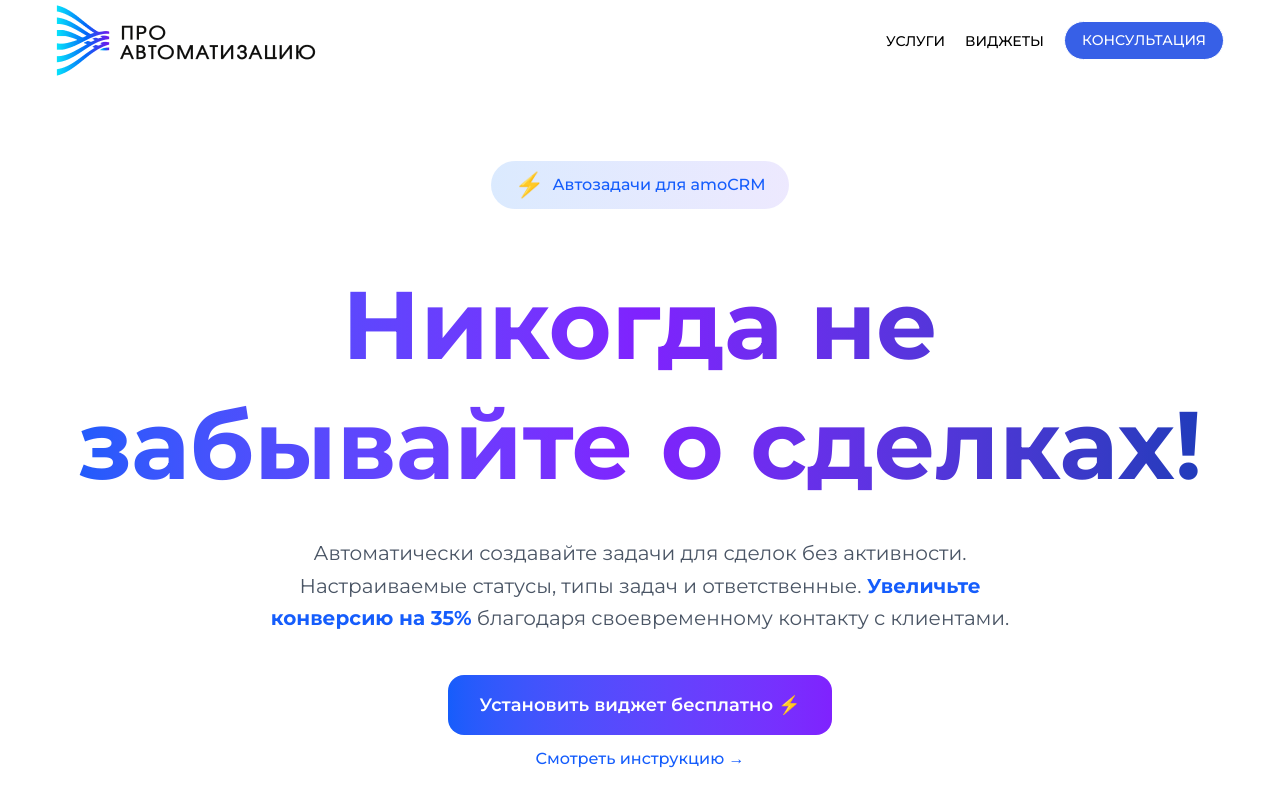
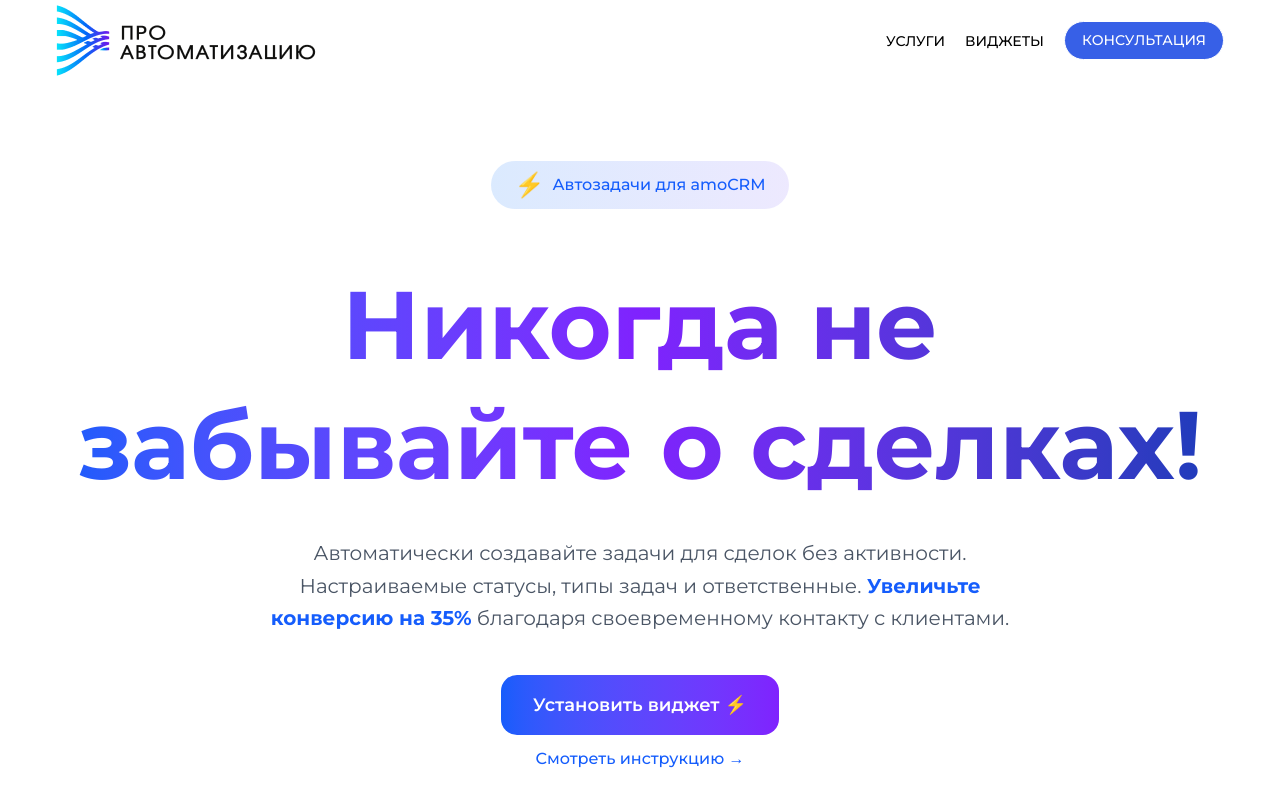
Before and after one commit to DFimp/landing_pro_automatization, a Next.js app: page /widgets/auto-tasks in a window 1280 px wide. Shown: the top 800 px of the page. Built offline with nearby package versions, Linux system fonts and the light colour scheme.

Commit message:
add: добавил ссылку для активации виджета автозадачи

```diff
--- a/src/app/widgets/auto-tasks/page.tsx
+++ b/src/app/widgets/auto-tasks/page.tsx
@@ -37,10 +37,13 @@ export default function AutoTasksWidget() {
                     </p>
 
                     <div className="flex flex-col gap-3 justify-center items-center mb-10">
-                        <button
-                            className="bg-gradient-to-r from-blue-600 to-violet-600 text-white px-8 py-4 rounded-2xl font-semibold text-lg hover:shadow-lg transition-all duration-300 transform hover:scale-105 cursor-pointer">
-                            Установить виджет бесплатно ⚡
-                        </button>
+                        <a href='https://www.amocrm.ru/oauth/?state=state&mode=popup&client_id=ffb5b225-672a-4016-b868-6a98db446851' target="_blank" rel="noopener">
+                            <button
+                                className="bg-gradient-to-r from-blue-600 to-violet-600 text-white px-8 py-4 rounded-2xl font-semibold text-lg hover:shadow-lg transition-all duration-300 transform hover:scale-105 cursor-pointer"
+                            >
+                              Установить виджет ⚡
+                            </button>
+                        </a>
                         <a
                             href="#instruction"
                             className="text-blue-600 font-medium hover:text-violet-600 transition-colors cursor-pointer"
```
